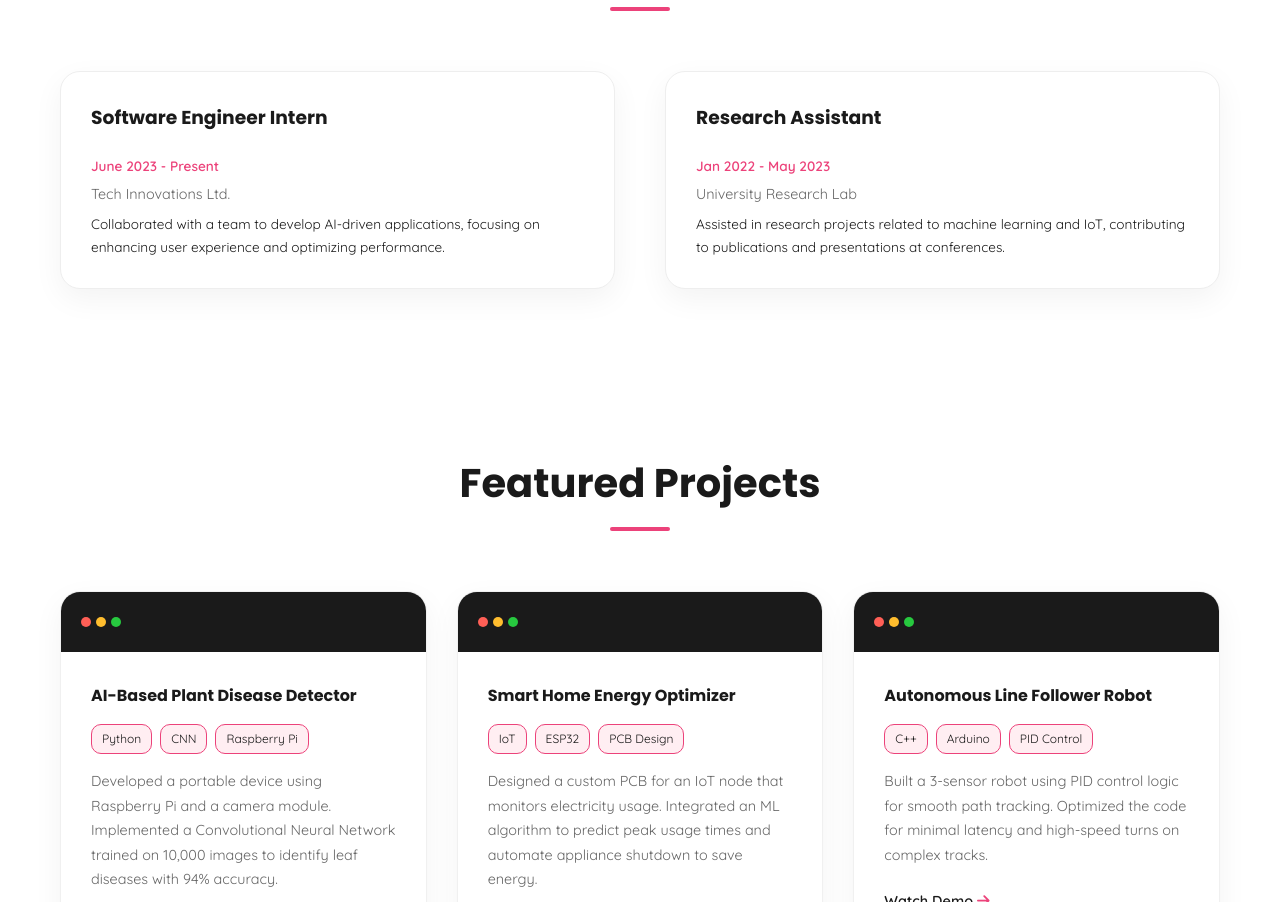
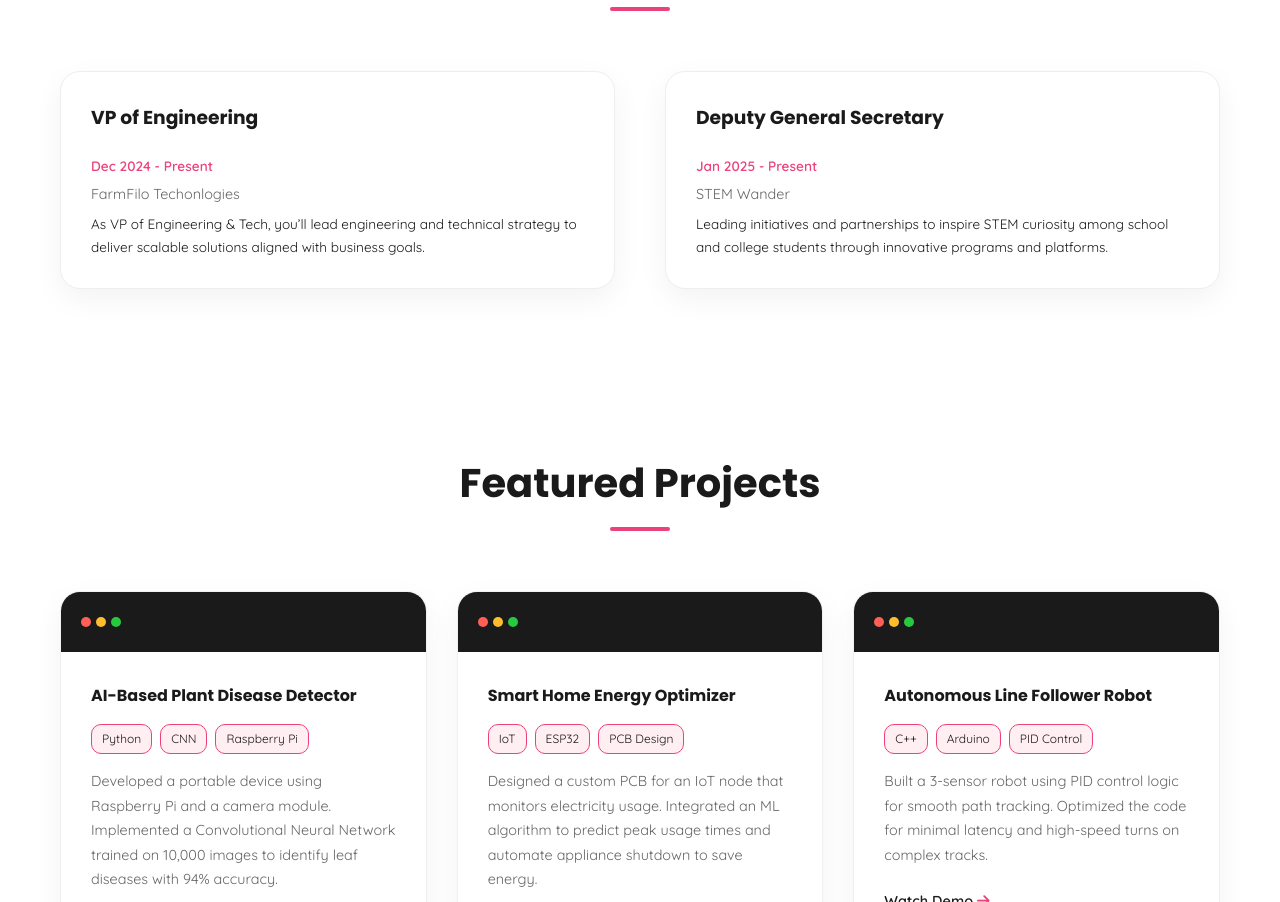
Before and after one commit to sanzidarahman-bela/belabose, a plain HTML site: page index.html in a window 1280 px wide. Shown: the part 2325-3227 px from the top of the page. Drawn offline with Linux system fonts and the light colour scheme.

```diff
--- a/index.html
+++ b/index.html
@@ -597,20 +597,20 @@
 
             <div class="about-grid">
                 <div class="info-card">
-                    <h3 style="margin-bottom: 20px;">Software Engineer Intern</h3>
-                    <span class="timeline-date">June 2023 - Present</span>
-                    <p style="font-size: 0.9rem; color: #666;">Tech Innovations Ltd.</p>
+                    <h3 style="margin-bottom: 20px;">VP of Engineering</h3>
+                    <span class="timeline-date">Dec 2024 - Present</span>
+                    <p style="font-size: 0.9rem; color: #666;">FarmFilo Techonlogies</p>
                     <p style="font-size: 0.85rem; margin-top: 5px;">
-                        Collaborated with a team to develop AI-driven applications, focusing on enhancing user experience and optimizing performance.
+                        As VP of Engineering & Tech, you’ll lead engineering and technical strategy to deliver scalable solutions aligned with business goals.
                     </p>
                 </div>
 
                 <div class="info-card">
-                    <h3 style="margin-bottom: 20px;">Research Assistant</h3>
-                    <span class="timeline-date">Jan 2022 - May 2023</span>
-                    <p style="font-size: 0.9rem; color: #666;">University Research Lab</p>
+                    <h3 style="margin-bottom: 20px;">Deputy General Secretary</h3>
+                    <span class="timeline-date">Jan 2025 - Present</span>
+                    <p style="font-size: 0.9rem; color: #666;">STEM Wander</p>
                     <p style="font-size: 0.85rem; margin-top: 5px;">
-                        Assisted in research projects related to machine learning and IoT, contributing to publications and presentations at conferences.
+                        Leading initiatives and partnerships to inspire STEM curiosity among school and college students through innovative programs and platforms.
                     </p>
                 </div>
             </div>
```
